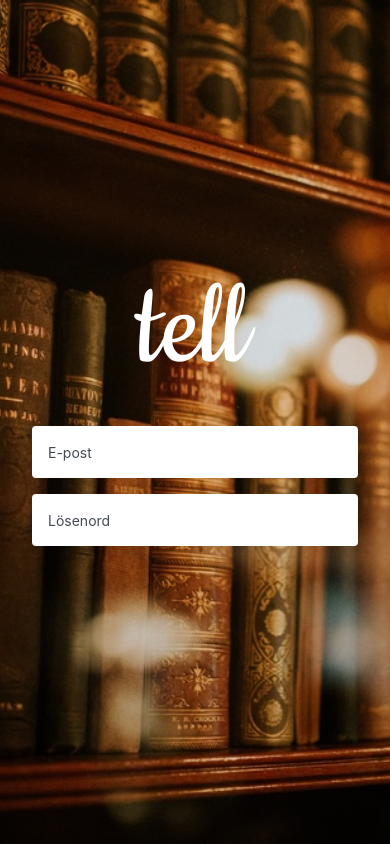
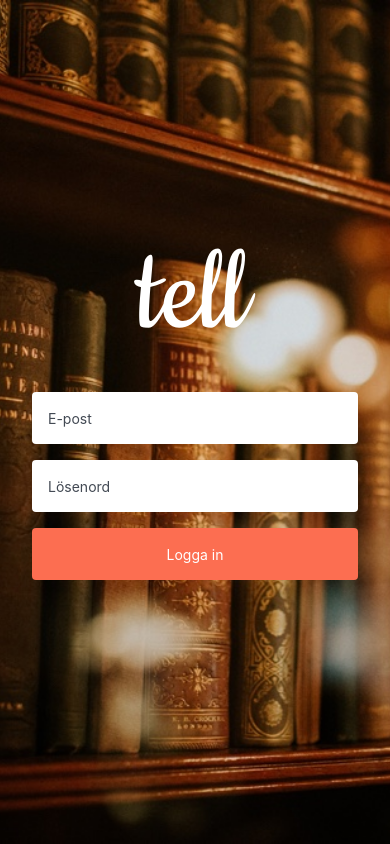
Before and after one commit to annavik/tell, a React Native app: screen / in a window 390 px wide. Built offline with nearby package versions, Linux system fonts and the light colour scheme.

Commit message:
Create button component

```diff
--- /dev/null
+++ b/src/components/TellButton.js
@@ -0,0 +1,60 @@
+import PropTypes from 'prop-types'
+import React from 'react'
+import { StyleSheet, Text, TouchableOpacity } from 'react-native'
+
+const styles = StyleSheet.create({
+  button: {
+    height: 44,
+    borderRadius: 22,
+    backgroundColor: '#FC6E51',
+    justifyContent: 'center',
+    alignItems: 'center',
+    paddingRight: 32,
+    paddingLeft: 32,
+    marginBottom: 16,
+  },
+  label: {
+    color: '#FFFFFF',
+  },
+})
+
+export class TellButton extends React.Component {
+  static propTypes = {
+    title: PropTypes.string.isRequired,
+    onPress: PropTypes.func.isRequired,
+    size: PropTypes.string,
+  }
+
+  render() {
+    const { title, onPress, size } = this.props
+
+    let buttonStyle = styles.button
+
+    switch (size) {
+      case 'small':
+        break
+      case 'medium':
+        buttonStyle = {
+          ...buttonStyle,
+          width: '100%',
+          height: 44,
+          borderRadius: 4,
+        }
+        break
+      case 'large':
+        buttonStyle = {
+          ...buttonStyle,
+          width: '100%',
+          height: 52,
+          borderRadius: 4,
+        }
+        break
+    }
+
+    return (
+      <TouchableOpacity style={buttonStyle} onPress={onPress}>
+        <Text style={styles.label}>{title}</Text>
+      </TouchableOpacity>
+    )
+  }
+}
--- a/src/pages/Login.js
+++ b/src/pages/Login.js
@@ -1,4 +1,5 @@
 import React from 'react'
+import { TellButton } from '../components/TellButton'
 import { TellTextInput } from '../components/TellTextInput'
 import {
   Image,
@@ -46,6 +47,7 @@ export class Login extends React.Component {
             <Image source={logo} style={styles.logo} />
             <TellTextInput placeholder="E-post" />
             <TellTextInput placeholder="Lösenord" />
+            <TellButton title="Logga in" size="large" onPress={() => {}} />
           </KeyboardAvoidingView>
         </View>
       </ImageBackground>
```
